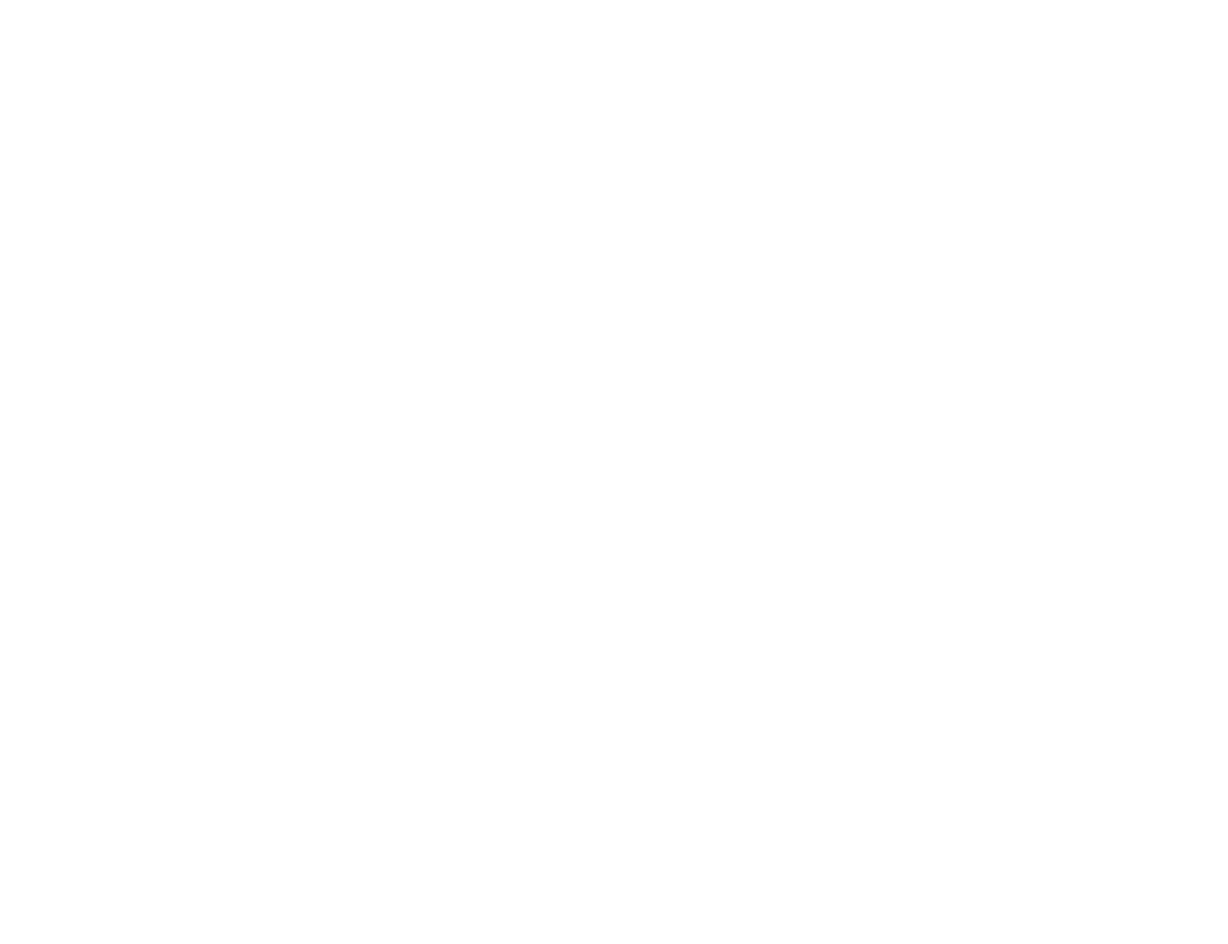
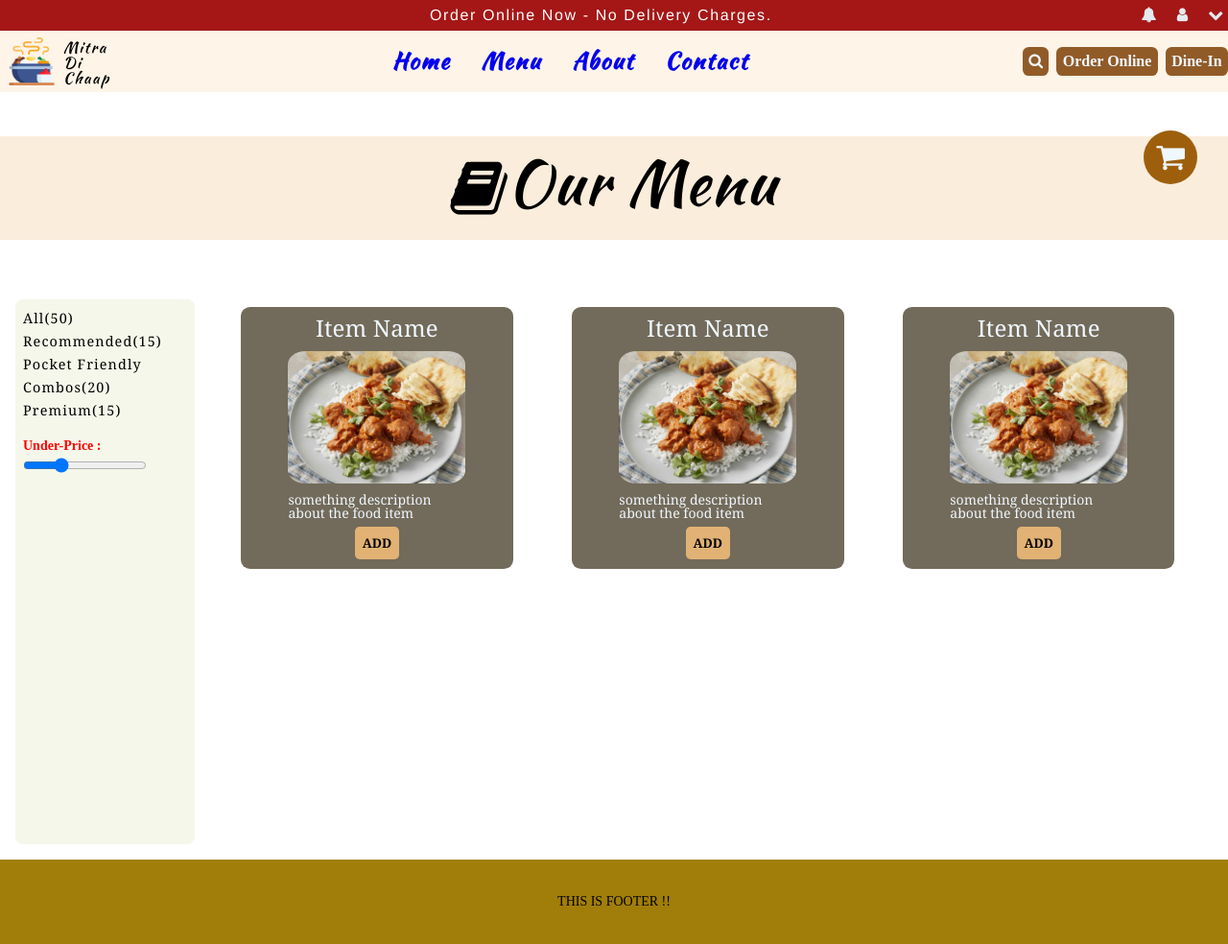
Before and after one commit to Shivam182/Restaurant-Proj.-Mitra-di-chaap-, a plain HTML site: page menu.html in a window 1280 px wide. Shown: the whole page at 96% size. Before the commit the page ends 800 px from the top, so only its background shows below. Drawn offline with Linux system fonts and the light colour scheme.

Commit message:
menu page

```diff
--- /dev/null
+++ b/about.css
@@ -0,0 +1,45 @@
+
+
+.main{
+    height: 100vh;
+    display: flex;
+    flex-direction: column;
+    /* border: 2px solid; */
+}
+
+.about-header{
+    background: rgb(229, 238, 216);
+    width: 100%;
+    display: flex;
+    justify-content: center;
+    align-items: center;
+}
+
+
+.title{
+    padding: 1rem;
+    margin-top: auto;
+    margin-bottom: auto;
+    font-family: 'Kaushan script', cursive;
+    text-transform: capitalize;
+    font-weight: 600;
+    color: rgb(86, 71, 73);
+}
+
+.container{
+    margin-top: 2rem;
+}
+
+.desc{
+    width: 60%;
+    margin-left: auto;
+    margin-right: auto;
+    padding: 1rem;
+    /* border: 2px solid; */
+    background-color: rgb(185, 248, 248);
+    font-family: Cambria, Cochin, Georgia, Times, 'Times New Roman', serif;
+    text-transform: capitalize;
+    font-size: 1.2rem;
+    letter-spacing: 0.04rem;
+    border-radius: 1rem;
+}
--- a/about.html
+++ b/about.html
@@ -0,0 +1,76 @@
+<!DOCTYPE html>
+<html lang="en">
+<head>
+    <meta charset="UTF-8">
+    <meta http-equiv="X-UA-Compatible" content="IE=edge">
+    <meta name="viewport" content="width=device-width, initial-scale=1.0">
+    <title>About</title>
+    <link rel="stylesheet" href="about.css">
+    <link rel="stylesheet" href="style.css">
+    <link rel="stylesheet" href="https://cdnjs.cloudflare.com/ajax/libs/font-awesome/4.7.0/css/font-awesome.min.css">
+
+</head>
+<body>
+
+    <nav class="navbar">
+
+        <div class="nav-center">
+
+          <div class="logo-container">
+            <img src="./images/hot.png" alt="logo" />
+            <h4 class="name text-slanted">
+              Mitra <br />
+              Di <br />
+              Chaap
+            </h4>
+          </div>
+
+          <div class="navbar-links">
+            <a href="index.html" class="navbar-link">Home</a>
+            <a href="menu.html" class="navbar-link">menu</a>
+            <a href="about.html" class="navbar-link">about</a>
+            <a href="contact.html" class="navbar-link">contact</a>
+          </div>
+
+          <!-- navbar buttons -->
+          <div class="nav-btns">
+            <button class="search-btn">
+              <i class="fa fa-search"></i>
+            </button>
+            <button class="order-online-btn">
+              order online
+            </button>
+            <button class="reservation-btn">
+              dine-in
+            </button>
+          </div>
+        </div>
+      </nav>
+
+<main class="main">
+       <div class="about-header">
+        <h1 class="title">About us</h1>
+      </div>
+
+      <div class="container">
+         <article class="desc">
+        <!--dynamic ........-->
+        Lorem ipsum dolor sit, amet consectetur adipisicing elit. Quasi aut ratione eaque eum, minus impedit magni sed autem ducimus voluptatum. Quis minima aliquid magnam cupiditate, sequi voluptatum eaque perferendis fuga?
+        Lorem ipsum dolor sit, amet consectetur adipisicing elit. Ducimus molestias maxime similique recusandae et? Fugit voluptas aliquid eaque in neque consequuntur error nesciunt. Ad nemo distinctio quasi ipsum illum! Inventore?
+        Lorem ipsum dolor sit amet consectetur adipisicing elit. Aspernatur, temporibus tenetur iste numquam dolores saepe veritatis praesentium cum sunt vel necessitatibus corporis quia officia itaque! Deserunt modi a autem nesciunt!
+      </article>
+      </div>
+
+
+
+</main>
+
+ <!-- footer -->
+ <footer class="footer">
+    <div class="footer-center">
+      THIS IS FOOTER !!
+    </div>
+  </footer>
+
+</body>
+</html>
--- /dev/null
+++ b/menu.css
@@ -0,0 +1,151 @@
+.main {
+  height: 100vh;
+  display: grid;
+  grid-template-rows: 25% 75%;
+}
+
+.title {
+  /* border: 2px solid ; */
+  width: 100%;
+  padding: 1rem;
+  font-family: "kaushan script", cursive;
+  display: flex;
+  flex-direction: row;
+  text-transform: capitalize;
+  font-weight: 600;
+  justify-content:center ;
+  align-items: center;
+  background-color: rgb(250, 237, 219);
+}
+
+.title i {
+  font-size: 4rem;
+}
+
+.goToCart{
+   top: 8.5rem;
+   right: 2rem;
+   position: absolute;
+   background-color: rgb(158, 95, 13);
+   border-radius: 2rem;
+   border: transparent;
+   height: 3.5rem;
+   width: 3.5rem;
+}
+
+.bubble-container{
+    height: 1rem;
+    width: 1rem;
+    border-radius: 2rem;
+    background-color: #cc1f1f;
+}
+
+.goToCart i{
+     color: aliceblue;
+   padding: 0.5rem;
+  font-size: 2rem;
+}
+
+.content{
+    padding: 1rem;
+    width: 100%;
+    height: 100%;
+    display: grid;
+    grid-template-columns: 15% 85%;
+}
+
+
+.filters {
+  display: flex;
+  flex-direction: column;
+  background-color:rgb(245, 247, 234);
+  padding: 0.5rem;
+  border-radius: 0.5rem;
+
+}
+
+.filter-items {
+  display: flex;
+  flex-direction: column;
+  font-family:Georgia, 'Times New Roman', Times, serif;
+  font-weight: 500;
+  letter-spacing: 0.07rem;
+  font-size: 0.9rem;
+}
+
+.filter-items span:hover{
+    color: blue;
+    padding-left: 0.2rem;
+    transition: all 0.25s linear;
+
+}
+
+.slide-container{
+    margin-top: 0.8rem;
+}
+
+.slide-container::before{
+    content: ' Under-Price :';
+    /* background-color: rgb(250, 250, 159); */
+    color: red;
+    font-weight: 600;
+    text-align: center;
+    margin-top: -25;
+}
+
+.cards {
+    margin-left: 2.5rem;
+  display: grid;
+  grid-template-columns: 1fr 1fr 1fr;
+  column-gap: 30px;
+  row-gap: 30px;
+  /* place-content: center; */
+  padding: 0.5rem;
+
+}
+
+.card-body {
+  display: flex;
+  flex-direction: column;
+  border-radius: 0.6rem;
+  background-color: rgb(114, 106, 90);
+  padding: 0.6rem;
+  align-items: center;
+  font-family: Cambria, Cochin, Georgia, Times, 'Times New Roman', serif;
+  color: aliceblue;
+  width: 90%;
+}
+
+.item-title{
+    font-size: 1.5rem;
+    letter-spacing: 0.01rem;
+}
+
+.item-image {
+  height: 60%;
+  width: 70%;
+  object-fit: cover;
+  border-radius: 10%;
+  margin-bottom: 0.6rem;
+}
+
+.mini-desc{
+    color: aliceblue;
+    margin-bottom: 0.4rem;
+    width: 70%;
+    line-height: 0.9rem;
+}
+
+.addTocart{
+    margin-top: 0;
+    background: transparent;
+    border: transparent;
+    padding:0.5rem;
+    font-family: Georgia, 'Times New Roman', Times, serif;
+    font-weight: 650;
+    text-transform: uppercase;
+    background-color: rgb(225, 178, 116);
+    border-radius: 0.3rem;
+    margin-left: auto;
+    margin-right: auto;
+}
--- a/menu.html
+++ b/menu.html
@@ -0,0 +1,160 @@
+<!DOCTYPE html>
+<html lang="en">
+  <head>
+    <meta charset="UTF-8" />
+    <meta http-equiv="X-UA-Compatible" content="IE=edge" />
+    <meta name="viewport" content="width=device-width, initial-scale=1.0" />
+    <title>Menu</title>
+    <link rel="stylesheet" href="style.css" />
+    <link rel="stylesheet" href="menu.css" />
+    <link
+      rel="stylesheet"
+      href="https://cdnjs.cloudflare.com/ajax/libs/font-awesome/4.7.0/css/font-awesome.min.css"
+    />
+  </head>
+  <body>
+    <!-- navbar -->
+    <nav class="navbar">
+      <!-- navbar header -->
+      <header class="head">
+        <div class="head-center">
+          <span class="top-title text-slanted"
+            >order online now - no delivery charges.</span
+          >
+          <div class="btns-header">
+            <span class="bellicon">
+              <i class="fa fa-bell"></i>
+            </span>
+            <span class="person-icon">
+              <i class="fa fa-user"></i>
+            </span>
+            <span class="arrow-down-icon">
+              <i class="fa fa-chevron-down"></i>
+            </span>
+          </div>
+        </div>
+      </header>
+
+      <div class="nav-center">
+        <div class="logo-container">
+          <img src="./images/hot.png" alt="logo" />
+          <h4 class="name text-slanted">
+            Mitra <br />
+            Di <br />
+            Chaap
+          </h4>
+        </div>
+
+        <div class="navbar-links">
+          <a href="index.html" class="navbar-link">Home</a>
+          <a href="menu.html" class="navbar-link">menu</a>
+          <a href="about.html" class="navbar-link">about</a>
+          <a href="contact.html" class="navbar-link">contact</a>
+        </div>
+
+        <!-- navbar buttons -->
+        <div class="nav-btns">
+          <button class="search-btn">
+            <i class="fa fa-search"></i>
+          </button>
+          <button class="order-online-btn">order online</button>
+          <button class="reservation-btn">dine-in</button>
+        </div>
+      </div>
+    </nav>
+
+    <!-- main content -->
+    <main class="main">
+      <!-- title -->
+      <div class="title">
+        <i class="fa fa-book"></i>
+        <h1>our menu</h1>
+        <div class="cart-container">
+
+              <button class="goToCart">
+
+            <i class="fa fa-shopping-cart"></i>
+
+        </button>
+        </div>
+
+      </div>
+
+      <div class="content">
+        <!-- filters section -->
+        <div class="filters">
+          <div class="filter-items">
+            <span class="filter">All(50)</span>
+            <span class="filter">Recommended(15)</span>
+            <span class="filter">Pocket Friendly Combos(20)</span>
+            <span class="filter">Premium(15)</span>
+          </div>
+          <div class="slide-container">
+            <input
+              type="range"
+              min="10"
+              max="500"
+              value="150"
+              id="myRange"
+              name="price_slider"
+            />
+          </div>
+        </div>
+
+        <!-- items section -->
+        <div class="cards">
+
+          <!-- single card -->
+          <div class="card">
+            <div class="card-body">
+              <h3 class="item-title">Item Name</h3>
+              <img
+                src="./images/chicken.jpg"
+                alt="item image"
+                class="item-image"
+              />
+              <p class="mini-desc">something description about the food item</p>
+              <button class="addTocart">Add</button>
+            </div>
+          </div>
+          <!-- end of single card -->
+
+          <!-- single card -->
+          <div class="card">
+            <div class="card-body">
+              <h3 class="item-title">Item Name</h3>
+              <img
+                src="./images/chicken.jpg"
+                alt="item image"
+                class="item-image"
+              />
+              <p class="mini-desc">something description about the food item</p>
+              <button class="addTocart">Add</button>
+            </div>
+          </div>
+          <!-- end of single card -->
+
+          <!-- single card -->
+          <div class="card">
+            <div class="card-body">
+              <h3 class="item-title">Item Name</h3>
+              <img
+                src="./images/chicken.jpg"
+                alt="item image"
+                class="item-image"
+              />
+              <p class="mini-desc">something description about the food item</p>
+              <button class="addTocart">Add</button>
+            </div>
+          </div>
+          <!-- end of single card -->
+        </div>
+      </div>
+    </main>
+
+    <!-- footer -->
+    <footer class="footer">
+      <div class="footer-center">THIS IS FOOTER !!</div>
+    </footer>
+  </body>
+</html>
```
Also changed, not shown: images/card-back.png (added), orders.html (added), style.css (line endings or trailing spaces).
